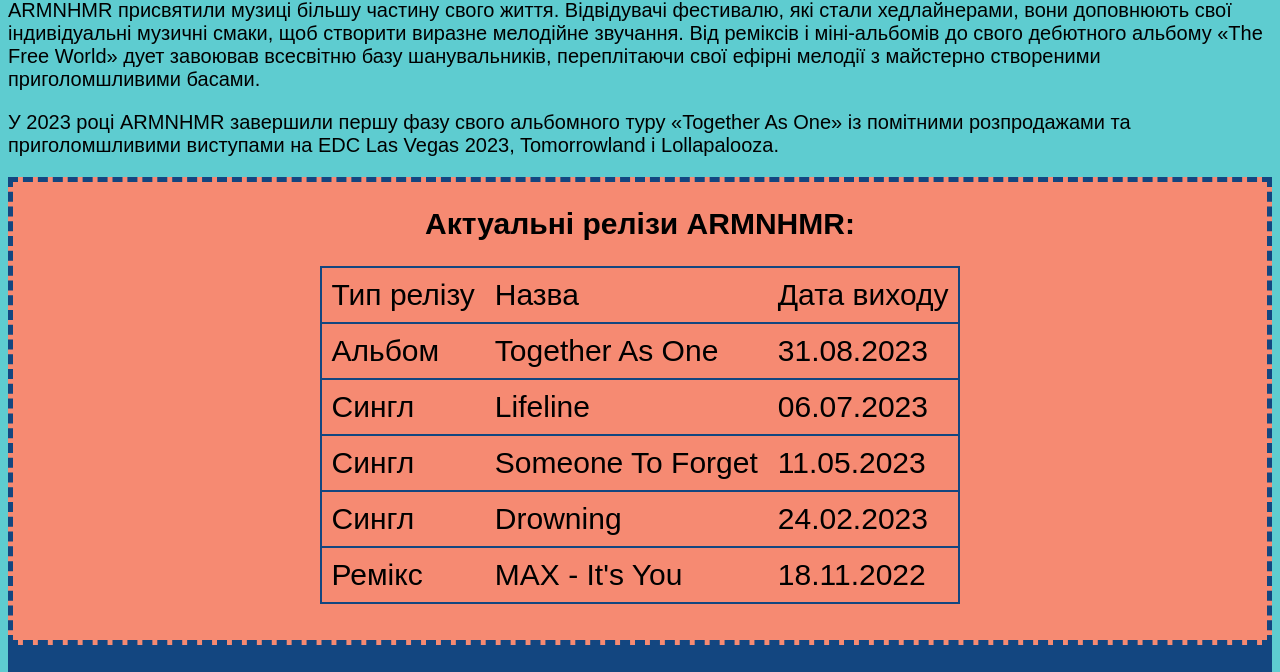
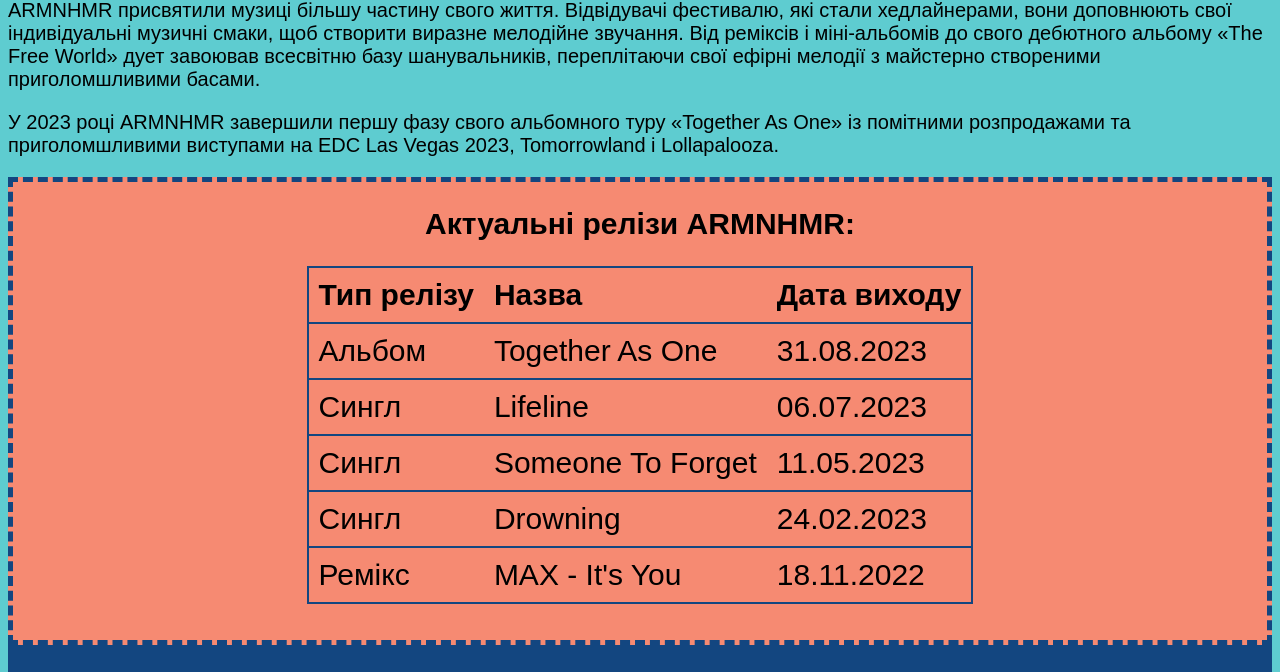
Before and after one commit to D3nM1ha/test, a plain HTML site: page index.html in a window 1280 px wide. Shown: the part 716-1388 px from the top of the page. Drawn offline with Linux system fonts and the light colour scheme.

Commit message:
Update index.html

```diff
--- a/index.html
+++ b/index.html
@@ -27,9 +27,9 @@
             <h2>Актуальні релізи ARMNHMR:</h2>
             <table align="center" id="релізи" style="border-collapse: collapse; font-size: 30px">
                 <tr style="border: 2px solid #134680">
-                    <td style="padding: 10px">Тип релізу</td>
-                    <td style="padding: 10px">Назва</td>
-                    <td style="padding: 10px">Дата виходу</td>
+                    <td style="padding: 10px"><b>Тип релізу</b></td>
+                    <td style="padding: 10px"><b>Назва</b></td>
+                    <td style="padding: 10px"><b>Дата виходу</b></td>
                 </tr>
                 <tr style="border: 2px solid #134680">
                     <td style="padding: 10px">Альбом</td>
```
